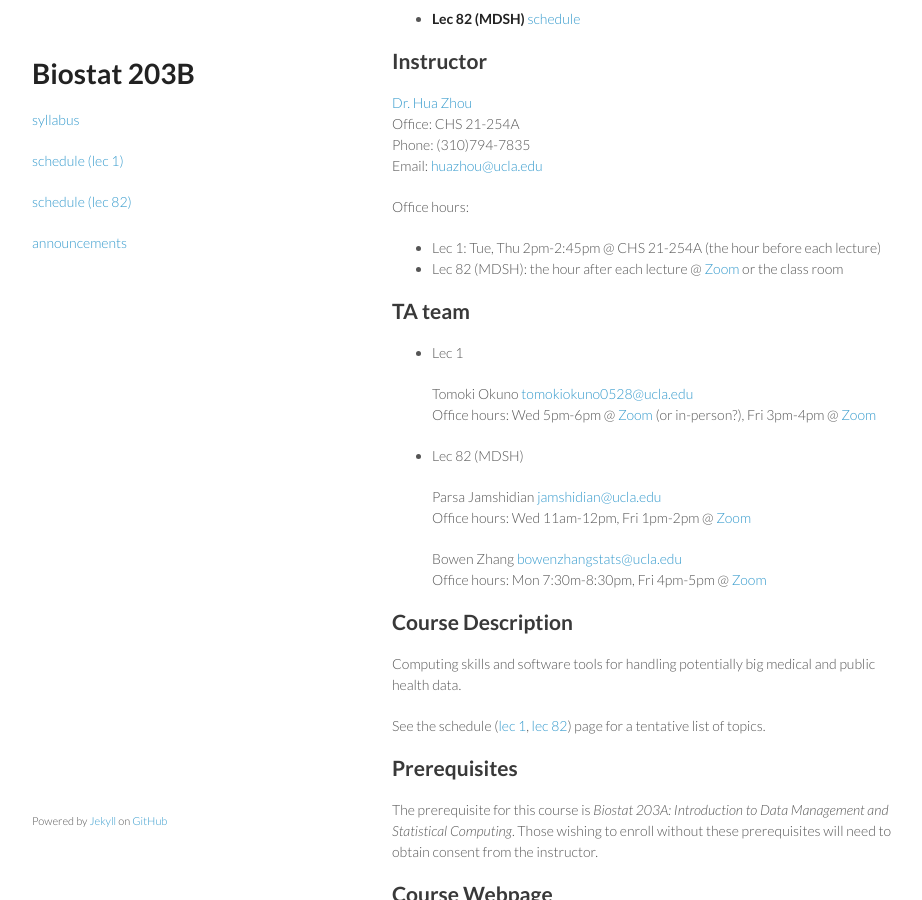
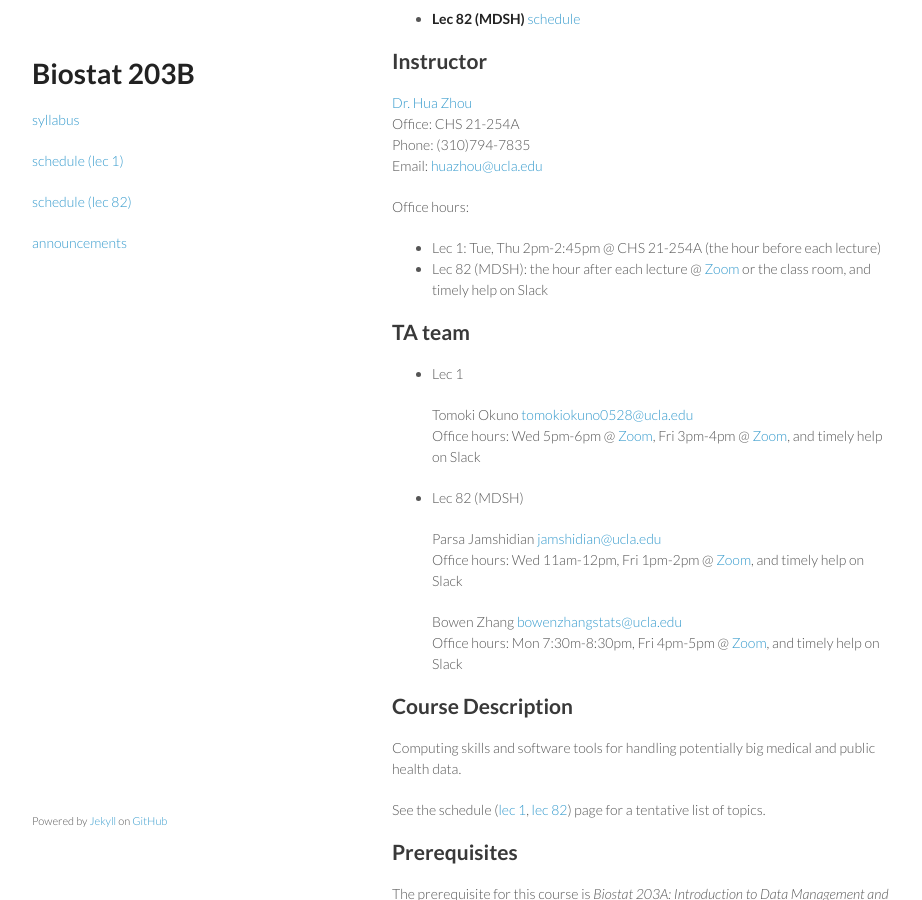
Before and after one commit to ucla-biostat-203b/2025winter, a Jekyll site: the page built from syllabus/syllabus.md, in a window 1280 px wide and 900 px high, scrolled down 247 px. Shown: the whole window, without its empty margins (178-1100 px from the left). Built offline with Jekyll 4.4.1, drawn with Linux system fonts in a browser that asks for light colours.

Commit message:
mention Slack in OH

```diff
--- a/syllabus/syllabus.md
+++ b/syllabus/syllabus.md
@@ -23,22 +23,22 @@ Email: <huazhou@ucla.edu>
 
 Office hours:
 - Lec 1: Tue, Thu 2pm-2:45pm @ CHS 21-254A (the hour before each lecture)
-- Lec 82 (MDSH): the hour after each lecture @ [Zoom](https://ucla.zoom.us/j/92818013711) or the class room
+- Lec 82 (MDSH): the hour after each lecture @ [Zoom](https://ucla.zoom.us/j/92818013711) or the class room, and timely help on Slack
 
 ## TA team
 
 - Lec 1
 
     Tomoki Okuno <tomokiokuno0528@ucla.edu>
-    Office hours: Wed 5pm-6pm @ [Zoom](https://ucla.zoom.us/j/92818013711) (or in-person?), Fri 3pm-4pm @ [Zoom](https://ucla.zoom.us/j/92818013711)
+    Office hours: Wed 5pm-6pm @ [Zoom](https://ucla.zoom.us/j/92818013711), Fri 3pm-4pm @ [Zoom](https://ucla.zoom.us/j/92818013711), and timely help on Slack
 
 - Lec 82 (MDSH)
 
     Parsa Jamshidian <jamshidian@ucla.edu>
-    Office hours: Wed 11am-12pm, Fri 1pm-2pm @ [Zoom](https://ucla.zoom.us/j/92818013711)
+    Office hours: Wed 11am-12pm, Fri 1pm-2pm @ [Zoom](https://ucla.zoom.us/j/92818013711), and timely help on Slack
 
     Bowen Zhang <bowenzhangstats@ucla.edu>
-    Office hours: Mon 7:30m-8:30pm, Fri 4pm-5pm @ [Zoom](https://ucla.zoom.us/j/92818013711)
+    Office hours: Mon 7:30m-8:30pm, Fri 4pm-5pm @ [Zoom](https://ucla.zoom.us/j/92818013711), and timely help on Slack
 
 ## Course Description
 
```
